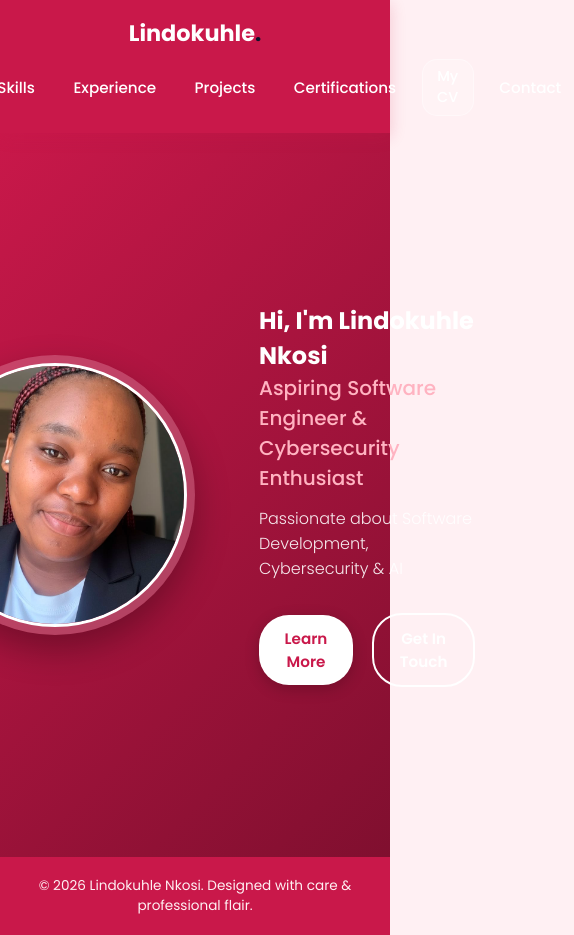
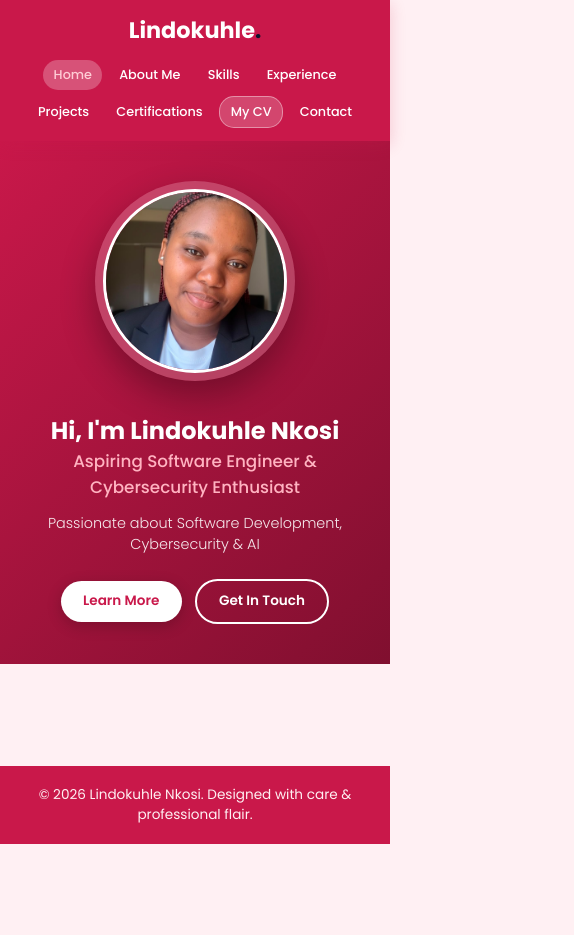
Before and after one commit to LINDOKUHLE418/45275602_Portfolio, a plain HTML site: page index.html in a window 390 px wide. Shown: the whole page, 574 px wide, since content can reach past the window. After the commit the page ends 844 px from the top, so only its background shows below. Drawn offline with Linux system fonts and the light colour scheme.

Commit message:
Updated css

```diff
--- a/style.css
+++ b/style.css
@@ -559,22 +559,6 @@ footer {
     margin-top: auto;
 }
 
-/* Optimized Mobile Navigation */
-@media (max-width: 768px) {
-  nav {
-    flex-direction: column;
-    align-items: center;
-    gap: 8px;
-    padding: 10px 8px;
-  }
-
-  /* Target your navigation container/links */
-  nav a, .nav-links a {
-    font-size: 0.75rem;
-    padding: 4px 8px;
-    margin: 2px;
-  }
-}
 /* Certification Card Buttons */
 .cert-actions {
     display: flex;
@@ -600,3 +584,97 @@ footer {
     background: var(--dark-blue-btn);
     color: #ffffff;
 }
+
+/* Responsive Mobile Layout Fixes */
+@media (max-width: 768px) {
+    /* Navbar Adjustment */
+    .navbar {
+        flex-direction: column;
+        gap: 0.8rem;
+        padding: 0.8rem 5%;
+    }
+
+    .nav-links {
+        flex-wrap: wrap;
+        justify-content: center;
+        gap: 0.4rem;
+        width: 100%;
+    }
+
+    .nav-item, .cv-nav-link {
+        font-size: 0.8rem;
+        padding: 0.38rem 0.65rem;
+    }
+
+    .tab-content {
+        padding: 2rem 5%;
+    }
+
+    /* Hero Section Mobile Fixes */
+    #home.active {
+        padding: 2.5rem 1.2rem;
+        min-height: auto;
+    }
+
+    .hero-container {
+        flex-direction: column;
+        text-align: center;
+        gap: 2rem;
+    }
+
+    .hero-image-frame {
+        width: 200px;
+        height: 200px;
+        margin: 0 auto;
+    }
+
+    .hero-text-content {
+        width: 100%;
+    }
+
+    .hero h1 {
+        font-size: 2rem;
+        word-break: normal;
+    }
+
+    .subtitle {
+        font-size: 1.05rem;
+    }
+
+    .typing-text {
+        font-size: 0.9rem;
+        margin-bottom: 1.5rem;
+    }
+
+    .hero-btns {
+        justify-content: center;
+        flex-wrap: wrap;
+        gap: 0.8rem;
+    }
+
+    .btn-hero, .btn-outline {
+        padding: 0.65rem 1.4rem;
+        font-size: 0.85rem;
+    }
+
+    /* About Section Mobile Fixes */
+    .about-container {
+        flex-direction: column;
+        text-align: center;
+        gap: 2rem;
+    }
+
+    .about-content .section-title {
+        text-align: center;
+    }
+
+    .about-content .section-title::after {
+        margin: 8px auto 0;
+    }
+
+    .about-image-frame {
+        width: 180px;
+        height: 180px;
+        margin: 0 auto;
+    }
+}
```
